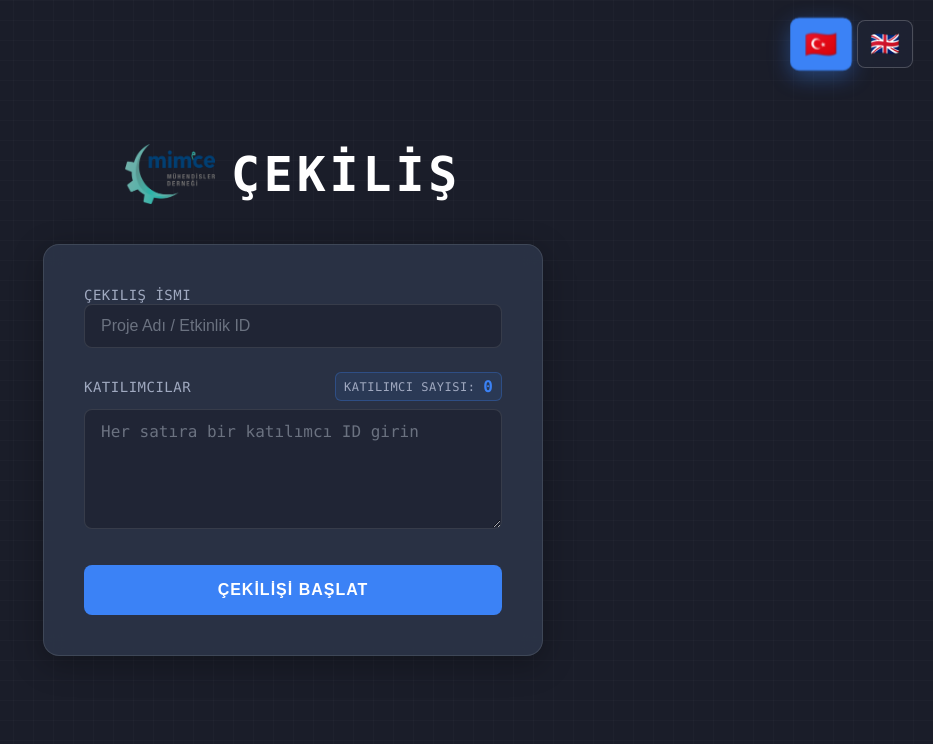
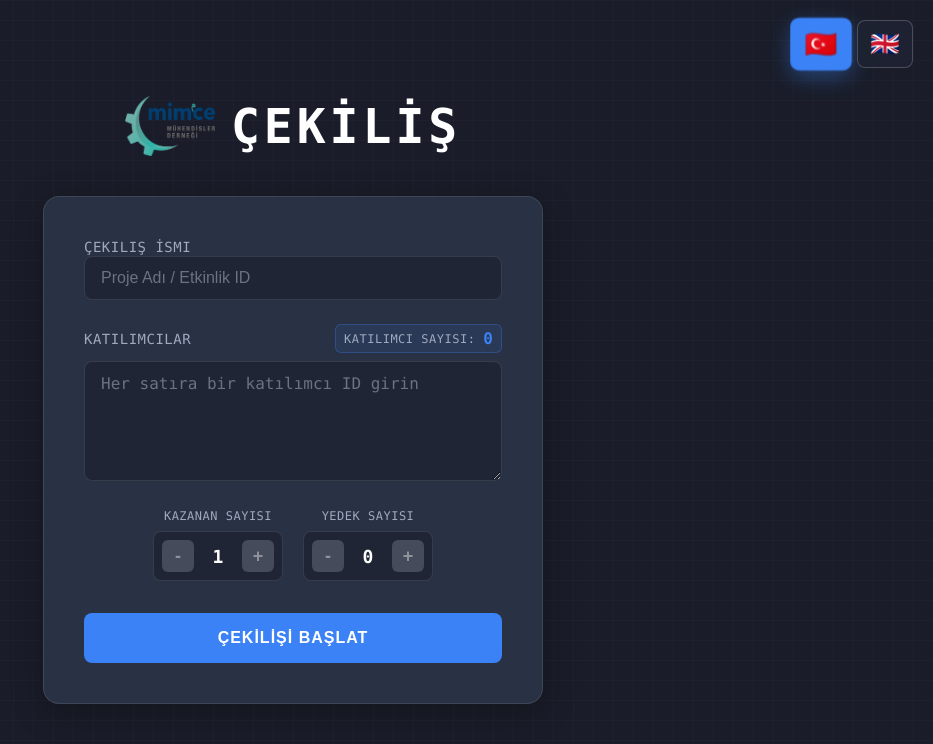
Before and after one commit to mergencdev/mimce-cekilis, a React (Create React App) app: page / in a window 1280 px wide. Shown: the top 744 px of the page, without its empty margins (347-1280 px from the left). Built offline with nearby package versions, Linux system fonts and the light colour scheme.

Commit message:
dev: add winners and reserves count selection with modern UI

```diff
--- a/src/App.css
+++ b/src/App.css
@@ -218,6 +218,74 @@
   animation: pulse 1s infinite;
 }
 
+.count-selectors {
+  display: flex;
+  gap: 20px;
+  margin-bottom: 24px;
+  justify-content: center;
+}
+
+.count-group {
+  display: flex;
+  flex-direction: column;
+  align-items: center;
+  gap: 8px;
+}
+
+.count-label {
+  color: #a0a9c0;
+  font-size: 12px;
+  font-weight: 500;
+  text-transform: uppercase;
+  letter-spacing: 0.5px;
+}
+
+.count-controls {
+  display: flex;
+  align-items: center;
+  gap: 12px;
+  background: rgba(30, 35, 50, 0.8);
+  border: 1px solid rgba(255, 255, 255, 0.1);
+  border-radius: 8px;
+  padding: 8px;
+}
+
+.count-btn {
+  width: 32px;
+  height: 32px;
+  background: #3b82f6;
+  border: none;
+  border-radius: 6px;
+  color: white;
+  font-size: 18px;
+  font-weight: bold;
+  cursor: pointer;
+  transition: all 0.2s;
+  display: flex;
+  align-items: center;
+  justify-content: center;
+}
+
+.count-btn:hover:not(:disabled) {
+  background: #2563eb;
+  transform: scale(1.05);
+}
+
+.count-btn:disabled {
+  background: #6b7280;
+  cursor: not-allowed;
+  opacity: 0.5;
+}
+
+.count-value {
+  color: white;
+  font-size: 18px;
+  font-weight: bold;
+  font-family: 'Consolas', 'Monaco', 'Courier New', monospace;
+  min-width: 24px;
+  text-align: center;
+}
+
 .raffle-display {
   margin-top: 24px;
   padding: 20px;
@@ -325,6 +393,95 @@
   animation: celebration 2s ease-in-out infinite;
 }
 
+.results-display {
+  background: rgba(26, 29, 41, 0.9);
+  border: 2px solid #22c55e;
+  border-radius: 12px;
+  padding: 24px;
+  margin-top: 24px;
+  text-align: center;
+  animation: winnerGlow 2s ease-in-out;
+  box-shadow: 0 8px 32px rgba(34, 197, 94, 0.2);
+}
+
+.results-title {
+  color: #22c55e;
+  font-size: 24px;
+  font-weight: bold;
+  text-transform: uppercase;
+  letter-spacing: 2px;
+  margin: 0 0 24px 0;
+  font-family: 'Consolas', 'Monaco', 'Courier New', monospace;
+}
+
+.section-title {
+  color: #a0a9c0;
+  font-size: 16px;
+  font-weight: 500;
+  text-transform: uppercase;
+  letter-spacing: 1px;
+  margin: 0 0 12px 0;
+  font-family: 'Consolas', 'Monaco', 'Courier New', monospace;
+}
+
+.winners-section {
+  margin-bottom: 20px;
+}
+
+.winners-list, .reserves-list {
+  display: flex;
+  flex-direction: column;
+  gap: 8px;
+}
+
+.winner-item, .reserve-item {
+  display: flex;
+  align-items: center;
+  gap: 12px;
+  background: rgba(30, 35, 50, 0.8);
+  border: 1px solid rgba(255, 255, 255, 0.1);
+  border-radius: 8px;
+  padding: 12px 16px;
+  transition: all 0.2s;
+}
+
+.winner-item {
+  border-color: rgba(34, 197, 94, 0.3);
+  background: rgba(34, 197, 94, 0.05);
+}
+
+.winner-item:hover {
+  background: rgba(34, 197, 94, 0.1);
+  transform: translateX(4px);
+}
+
+.reserve-item:hover {
+  background: rgba(30, 35, 50, 1);
+  transform: translateX(4px);
+}
+
+.winner-number, .reserve-number {
+  color: #3b82f6;
+  font-size: 16px;
+  font-weight: bold;
+  font-family: 'Consolas', 'Monaco', 'Courier New', monospace;
+  min-width: 24px;
+}
+
+.winner-name, .reserve-name {
+  color: white;
+  font-size: 16px;
+  font-weight: 500;
+  font-family: 'Consolas', 'Monaco', 'Courier New', monospace;
+  flex: 1;
+  text-align: left;
+}
+
+.winner-crown {
+  font-size: 20px;
+  animation: bounce 1s ease-in-out infinite;
+}
+
 @keyframes spin {
   from { transform: rotate(0deg); }
   to { transform: rotate(360deg); }
--- a/src/App.tsx
+++ b/src/App.tsx
@@ -15,7 +15,12 @@ const translations = {
     noParticipantsError: 'Lütfen en az bir katılımcı girin!',
     raffle: 'ÇEKİLİŞ',
     participantCount: 'Katılımcı Sayısı',
-    totalParticipants: 'Toplam'
+    totalParticipants: 'Toplam',
+    winnersCount: 'Kazanan Sayısı',
+    reservesCount: 'Yedek Sayısı',
+    results: 'Sonuçlar',
+    winners: 'Kazananlar',
+    reserves: 'Yedekler'
   },
   en: {
     lotteryName: 'Lottery Name',
@@ -27,7 +32,12 @@ const translations = {
     noParticipantsError: 'Please enter at least one participant!',
     raffle: 'RAFFLE',
     participantCount: 'Participant Count',
-    totalParticipants: 'Total'
+    totalParticipants: 'Total',
+    winnersCount: 'Winners Count',
+    reservesCount: 'Reserves Count',
+    results: 'Results',
+    winners: 'Winners',
+    reserves: 'Reserves'
   }
 };
 
@@ -35,7 +45,10 @@ function App() {
   const [language, setLanguage] = useState<Language>('tr');
   const [lotteryName, setLotteryName] = useState('');
   const [participants, setParticipants] = useState('');
-  const [winner, setWinner] = useState<string | null>(null);
+  const [winnersCount, setWinnersCount] = useState(1);
+  const [reservesCount, setReservesCount] = useState(0);
+  const [winners, setWinners] = useState<string[]>([]);
+  const [reserves, setReserves] = useState<string[]>([]);
   const [isSpinning, setIsSpinning] = useState(false);
   const [currentDisplay, setCurrentDisplay] = useState<string>('');
 
@@ -52,8 +65,14 @@ function App() {
       return;
     }
 
+    if (winnersCount + reservesCount > participantList.length) {
+      alert('Kazanan + Yedek sayısı toplam katılımcı sayısından fazla olamaz!');
+      return;
+    }
+
     setIsSpinning(true);
-    setWinner(null);
+    setWinners([]);
+    setReserves([]);
     setCurrentDisplay('');
 
     // Animasyon süresi (3 saniye)
@@ -65,10 +84,15 @@ function App() {
       const progress = elapsed / animationDuration;
 
       if (progress >= 1) {
-        // Animasyon bitti, kazananı göster
+        // Animasyon bitti, kazananları seç
         clearInterval(spinInterval);
-        const randomIndex = Math.floor(Math.random() * participantList.length);
-        setWinner(participantList[randomIndex]);
+
+        const shuffled = [...participantList].sort(() => Math.random() - 0.5);
+        const selectedWinners = shuffled.slice(0, winnersCount);
+        const selectedReserves = shuffled.slice(winnersCount, winnersCount + reservesCount);
+
+        setWinners(selectedWinners);
+        setReserves(selectedReserves);
         setIsSpinning(false);
       } else {
         // Rastgele isim göster
@@ -132,6 +156,50 @@ function App() {
           />
         </div>
 
+        <div className="count-selectors">
+          <div className="count-group">
+            <label className="count-label">{t.winnersCount}</label>
+            <div className="count-controls">
+              <button
+                className="count-btn"
+                onClick={() => setWinnersCount(Math.max(1, winnersCount - 1))}
+                disabled={winnersCount <= 1}
+              >
+                -
+              </button>
+              <span className="count-value">{winnersCount}</span>
+              <button
+                className="count-btn"
+                onClick={() => setWinnersCount(Math.min(participantList.length - reservesCount, winnersCount + 1))}
+                disabled={winnersCount >= participantList.length - reservesCount}
+              >
+                +
+              </button>
+            </div>
+          </div>
+
+          <div className="count-group">
+            <label className="count-label">{t.reservesCount}</label>
+            <div className="count-controls">
+              <button
+                className="count-btn"
+                onClick={() => setReservesCount(Math.max(0, reservesCount - 1))}
+                disabled={reservesCount <= 0}
+              >
+                -
+              </button>
+              <span className="count-value">{reservesCount}</span>
+              <button
+                className="count-btn"
+                onClick={() => setReservesCount(Math.min(participantList.length - winnersCount, reservesCount + 1))}
+                disabled={reservesCount >= participantList.length - winnersCount}
+              >
+                +
+              </button>
+            </div>
+          </div>
+        </div>
+
         <button
           className={`raffle-button ${isSpinning ? 'spinning' : ''}`}
           onClick={handleRaffle}
@@ -140,7 +208,7 @@ function App() {
           {isSpinning ? '...' : t.initiateRaffle}
         </button>
 
-        {(isSpinning || winner) && (
+        {(isSpinning || winners.length > 0) && (
           <div className="raffle-display">
             {isSpinning ? (
               <div className="spinning-display">
@@ -149,12 +217,38 @@ function App() {
                 </div>
                 <div className="spinning-label">Çekiliş yapılıyor...</div>
               </div>
-            ) : winner ? (
-              <div className="winner-display">
-                <div className="winner-crown">👑</div>
-                <h2 className="winner-title">{t.winner}</h2>
-                <div className="winner-name">{winner}</div>
-                <div className="winner-celebration">🎉</div>
+            ) : winners.length > 0 ? (
+              <div className="results-display">
+                <h2 className="results-title">{t.results}</h2>
+
+                {winners.length > 0 && (
+                  <div className="winners-section">
+                    <h3 className="section-title">{t.winners}</h3>
+                    <div className="winners-list">
+                      {winners.map((winner, index) => (
+                        <div key={index} className="winner-item">
+                          <span className="winner-number">{index + 1}</span>
+                          <span className="winner-name">{winner}</span>
+                          <span className="winner-crown">👑</span>
+                        </div>
+                      ))}
+                    </div>
+                  </div>
+                )}
+
+                {reserves.length > 0 && (
+                  <div className="reserves-section">
+                    <h3 className="section-title">{t.reserves}</h3>
+                    <div className="reserves-list">
+                      {reserves.map((reserve, index) => (
+                        <div key={index} className="reserve-item">
+                          <span className="reserve-number">{index + 1}</span>
+                          <span className="reserve-name">{reserve}</span>
+                        </div>
+                      ))}
+                    </div>
+                  </div>
+                )}
               </div>
             ) : null}
           </div>
```
